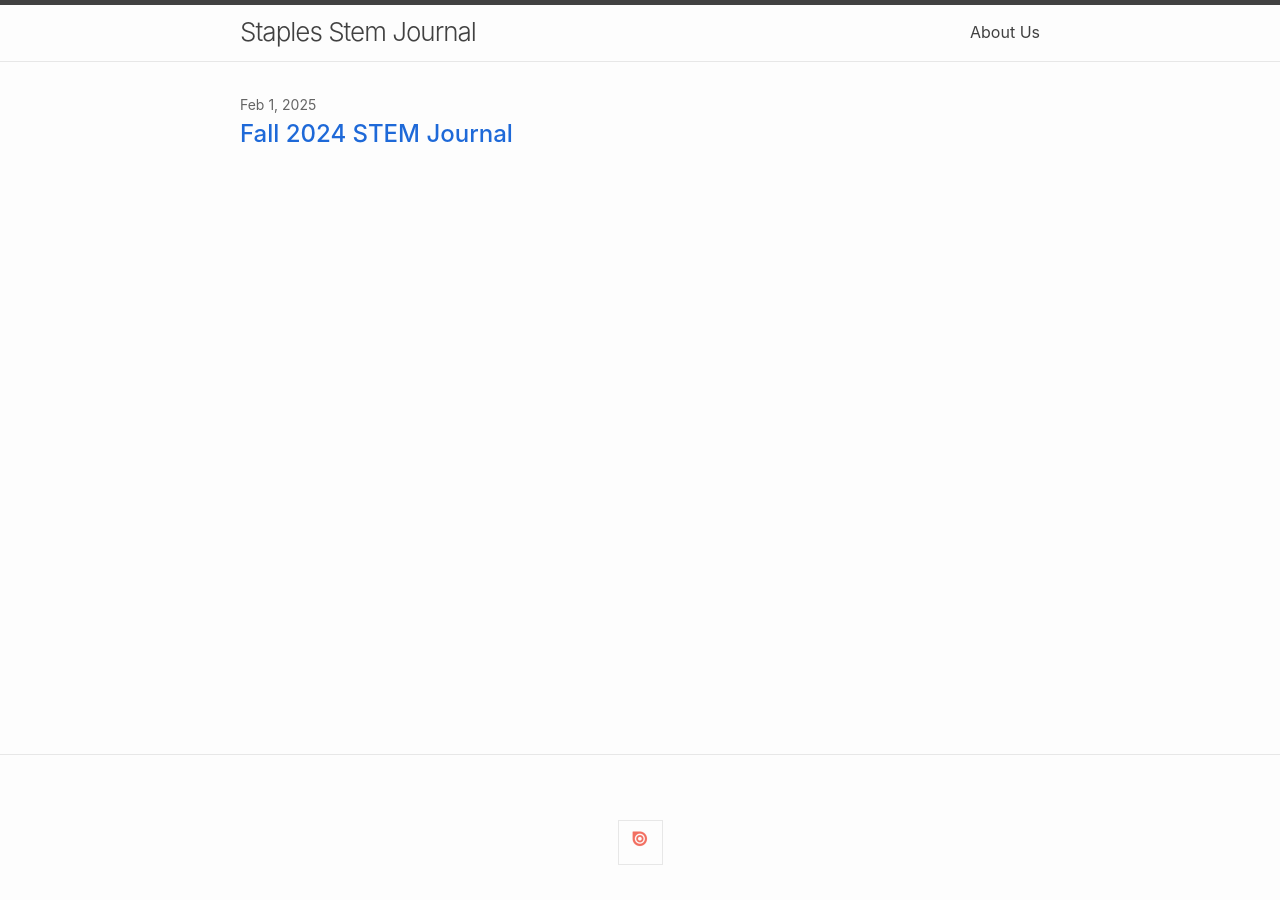
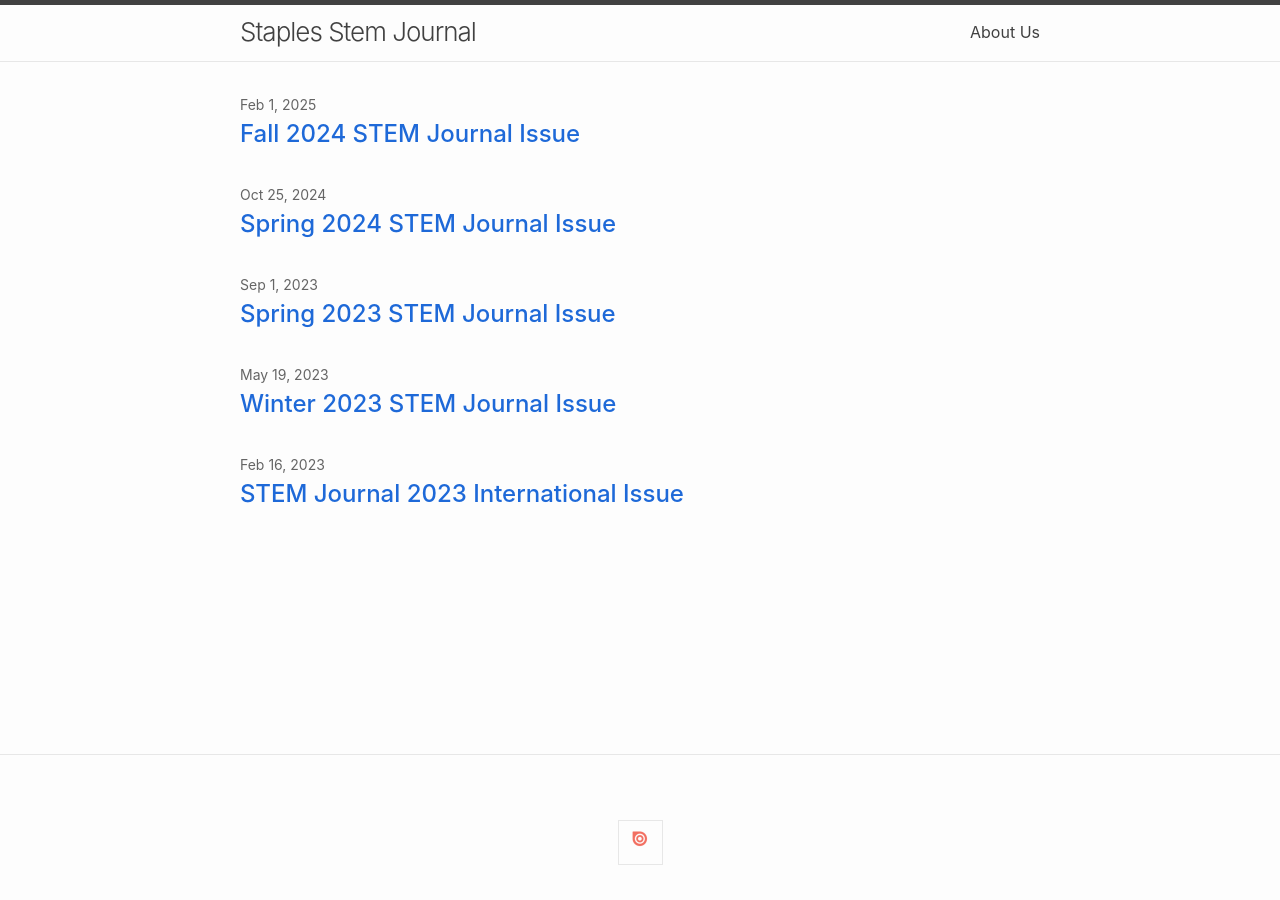
Before and after one commit to jfrey8/jfrey8.github.io, a Jekyll site: the page built from index.md, in a window 1280 px wide. Built offline with Jekyll 4.4.1, drawn with Linux system fonts in a browser that asks for light colours.

Commit message:
Adding posts for the rest of the issues

```diff
--- /dev/null
+++ b/_posts/2023-2-16-international-2023.md
@@ -0,0 +1,11 @@
+---
+layout: issue
+comments: true
+title: STEM Journal 2023 International Issue
+issueLoc: /assets/Issues/International-23.pdf
+---
+
+<h4 style="text-align:center"> For a nicer reading experience, check out this issue on <a href="https://issuu.com/staplesstemjournal/docs/stem_journal_international_issue_2023"> Issuu </a>
+</h4>
+
+<br>
--- /dev/null
+++ b/_posts/2023-5-19-winter-2023.md
@@ -0,0 +1,11 @@
+---
+layout: issue
+comments: true
+title: Winter 2023 STEM Journal Issue
+issueLoc: /assets/Issues/Winter-23.pdf
+---
+
+<h4 style="text-align:center"> For a nicer reading experience, check out this issue on <a href="https://issuu.com/staplesstemjournal/docs/staples_2023_stem_journal_winter_issue"> Issuu </a>
+</h4>
+
+<br>
--- /dev/null
+++ b/_posts/2023-9-01-spring-2023.md
@@ -0,0 +1,11 @@
+---
+layout: issue
+comments: true
+title: Spring 2023 STEM Journal Issue
+issueLoc: /assets/Issues/Spring-23.pdf
+---
+
+<h4 style="text-align:center"> For a nicer reading experience, check out this issue on <a href="https://issuu.com/staplesstemjournal/docs/staples_stem_journal_spring_issue"> Issuu </a>
+</h4>
+
+<br>
--- /dev/null
+++ b/_posts/2024-10-25-spring-2024.md
@@ -0,0 +1,11 @@
+---
+layout: issue
+comments: true
+title: Spring 2024 STEM Journal Issue
+issueLoc: /assets/Issues/Spring-24.pdf
+---
+
+<h4 style="text-align:center"> For a nicer reading experience, check out this issue on <a href="https://issuu.com/staplesstemjournal/docs/spring_24_stem_journal_1_1_"> Issuu </a>
+</h4>
+
+<br>
--- a/_posts/2025-2-1-fall-2024.md
+++ b/_posts/2025-2-1-fall-2024.md
@@ -1,8 +1,8 @@
 ---
 layout: issue
 comments: true
-title: Fall 2024 STEM Journal
-issueLoc: /assets/Issues/winter2025.pdf
+title: Fall 2024 STEM Journal Issue
+issueLoc: /assets/Issues/Fall-24.pdf
 ---
 
 <h4 style="text-align:center"> For a nicer reading experience, check out this issue on <a href="https://issuu.com/staplesstemjournal/docs/fall_2024_stem_journal"> Issuu </a>
```
